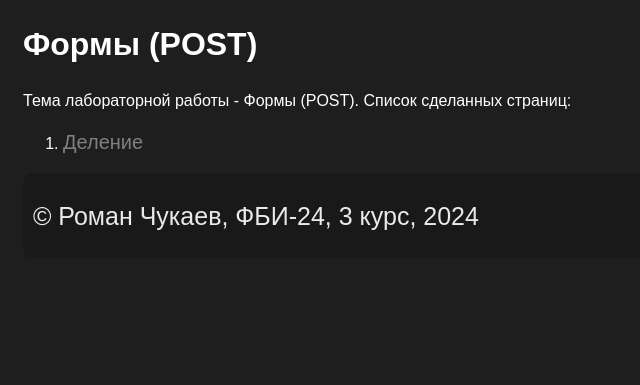
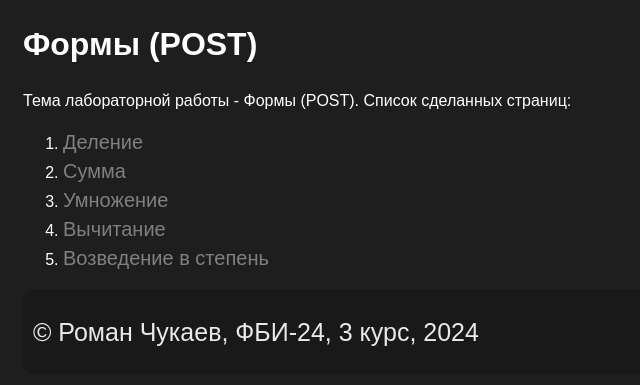
Before and after one commit to Roman3340/web-progr-labs2, a Flask app: page /lab4/ in a window 1280 px wide. Shown: the part 87-472 px from the top of the page, without its empty margins (0-640 px from the left). Run offline with Flask 3, Linux system fonts and the light colour scheme.

Commit message:
арифметика 2

```diff
--- a/lab4.py
+++ b/lab4.py
@@ -87,7 +87,9 @@ def sub():
     x1 = request.form.get('x1')
     x2 = request.form.get('x2')
     if x1 == '' or x2 == '' or x1 == 0 and x2 == 0:
-        return render_template('lab4/exp.html', error='Оба поля должны быть заполнены и не иметь нулевых значений')
+        return render_template('lab4/exp.html', error='Оба поля должны быть заполнены')
+    if x1 == 0 or x2 == 0:
+        return render_template('lab4/exp.html', error='Поля не должны иметь нулевых значенией')
     x1 = int(x1)
     x2 = int(x2)
     result = x1 - x2
--- a/templates/lab4/lab4.html
+++ b/templates/lab4/lab4.html
@@ -7,6 +7,10 @@
     <div>Тема лабораторной работы - Формы (POST). Список сделанных страниц:</div>
     <ol>
         <li><a href="/lab4/div-form">Деление</a></li>
+        <li><a href="/lab4/sum-form">Сумма</a></li>
+        <li><a href="/lab4/mult-form">Умножение</a></li>
+        <li><a href="/lab4/sub-form">Вычитание</a></li>
+        <li><a href="/lab4/exp-form">Возведение в степень</a></li>
     </ol>
 
 {% endblock %}
--- a/templates/lab4/sub-form.html
+++ b/templates/lab4/sub-form.html
@@ -3,7 +3,7 @@
 {% block lab %}Разность чисел{% endblock %}
 
 {% block main %}
-    <form method="post" action="/lab4/mult">
+    <form method="post" action="/lab4/sub">
         <h1>Разность чисел</h1>
         <input type="number" name="x1" class="inputC"> - <input type="number" name="x2" class="inputC">
         <input type="submit" value="=" class="button del">
```
